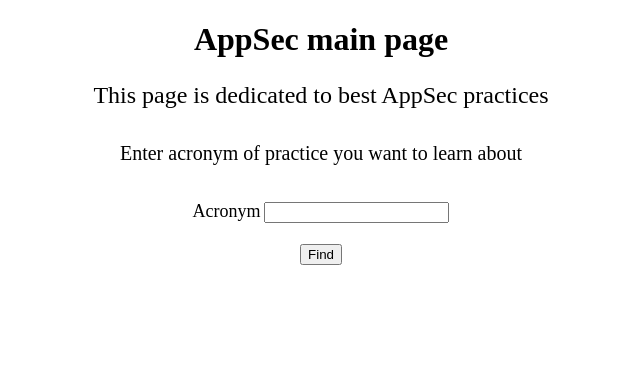
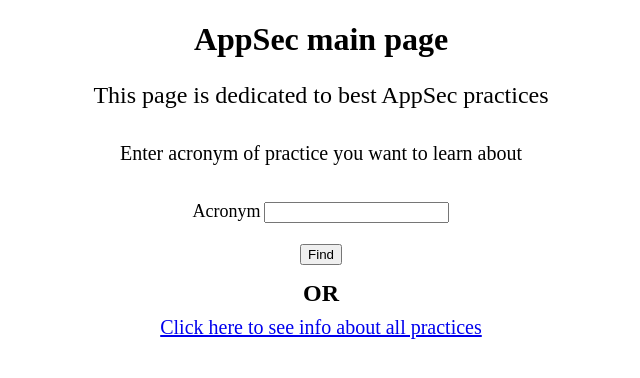
Before and after one commit to semyonf1l1pp0v/InnotechTestTask, a FastAPI app: page /appsec in a window 1280 px wide. Shown: the top 378 px of the page, without its empty margins (319-959 px from the left). Run offline with FastAPI, Linux system fonts and the light colour scheme.

Commit message:
appsec/all page added to show all practices so users know what to type in form on /appsec page

```diff
--- a/app/main.py
+++ b/app/main.py
@@ -4,7 +4,6 @@ from fastapi import FastAPI, Form
 from fastapi.responses import HTMLResponse
 import bcrypt
 import sqlite3
-
 
 app = FastAPI()
 
@@ -51,4 +50,13 @@ def get_practice(key: Optional[str] = None):
     if not fetch_result:
         return {"error": "key not found"}
     else:
-        return {key.upper():fetch_result[0][0]}
+        return {key.upper(): fetch_result[0][0]}
+
+
+@app.get("/appsec/all")
+def get_all_practices():
+    connection = sqlite3.connect("app/databases/AppSec.db")
+    cursor = connection.cursor()
+    cursor.execute("SELECT * from APPSEC")
+    fetch_result = cursor.fetchall()
+    return {el[0]: el[1] for el in fetch_result}
--- a/app/templates/appsec.html
+++ b/app/templates/appsec.html
@@ -20,6 +20,9 @@
     <div class="form-group">
         <input style="margin: 15px" type="submit" class="btn btn-primary" value="Find">
     </div>
+    <b style="font-size: 24px">OR</b>
+    <br>
+    <a style="font-size: 20px; line-height: 2" href="http://127.0.0.1:6000/appsec/all">Click here to see info about all practices</a>
 </form>
 
 </body>
```
